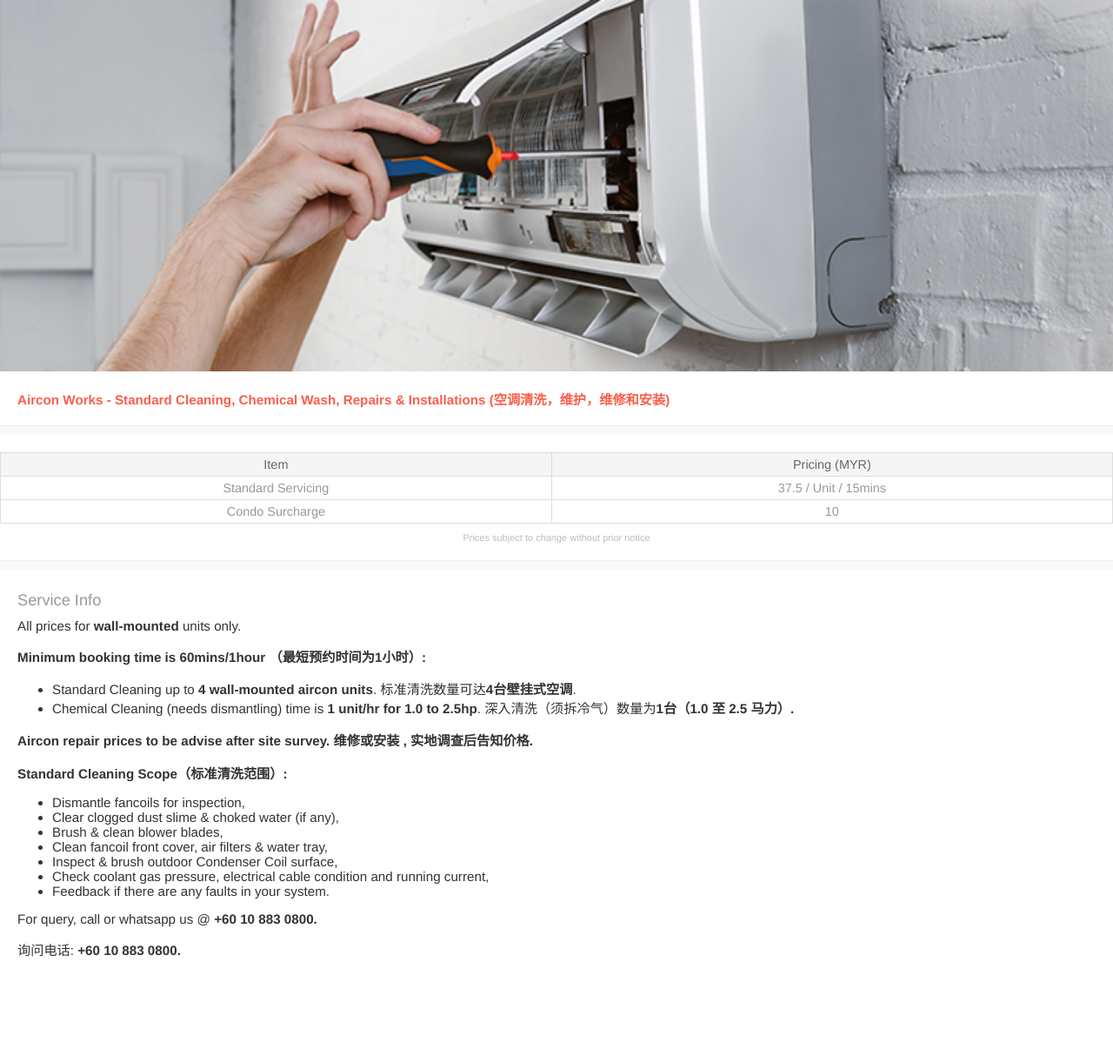
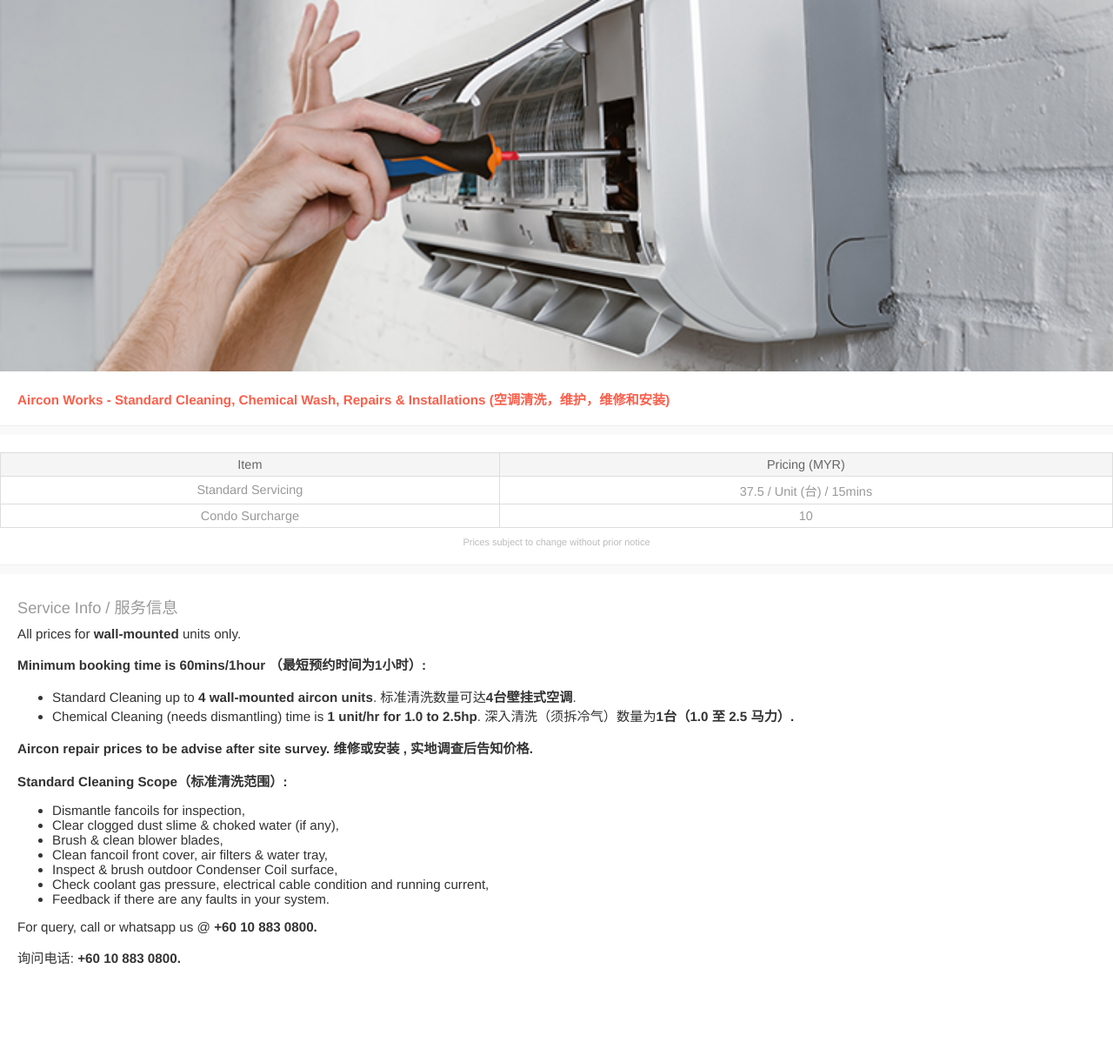
Before and after one commit to blooms-singapore/pages, a Jekyll site: the page built from en/services/myr/aircon.html, in a window 1280 px wide. Shown: the whole page at 87% size. Built offline with Jekyll 4.4.1, drawn with Linux system fonts in a browser that asks for light colours.

Commit message:
Update aircon.html

```diff
--- a/en/services/myr/aircon.html
+++ b/en/services/myr/aircon.html
@@ -14,7 +14,7 @@ layout: service
     <tbody>
       <tr>
         <td>Standard Servicing</td>
-        <td>37.5<span> / Unit<span> / 15mins</span></td>
+        <td>37.5<span> / Unit (台)<span> / 15mins</span></td>
       </tr>
       <tr>
         <td>Condo Surcharge</td>
@@ -31,7 +31,7 @@ layout: service
 
 <div class="gap">
   <div class="service-info">
-    <h4 class="service-title">Service Info</h4>
+    <h4 class="service-title">Service Info / 服务信息</h4>
     <p>
       All prices for <strong>wall-mounted</strong> units only.
       <p>
```
